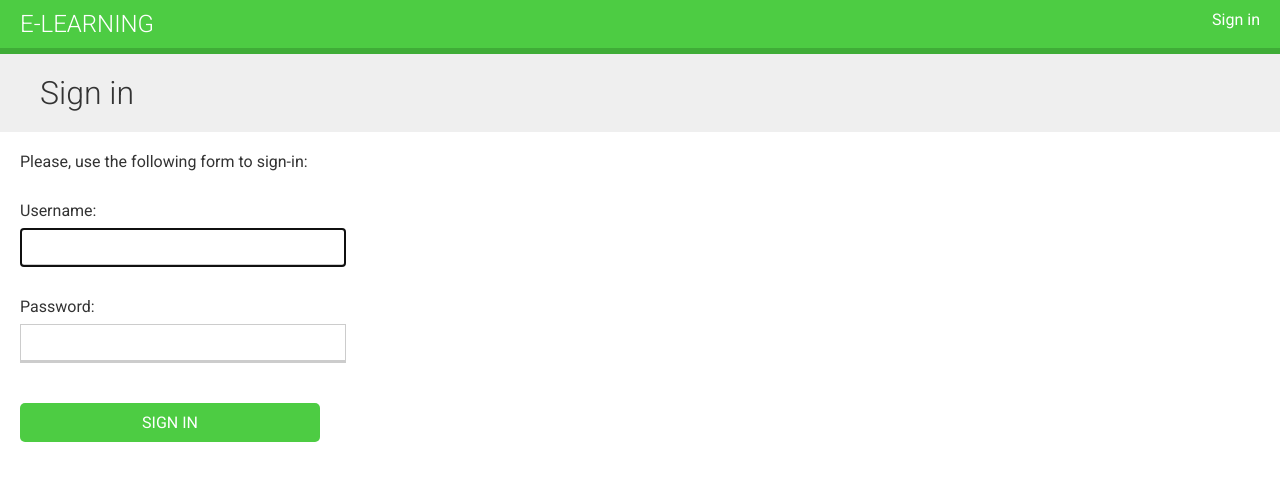
After one commit to blessed-sibanda/e-learning, a Django app: page /accounts/login/ in a window 1280 px wide. The commit adds this page. Shown: the top 481 px of the page. Run offline with Django 3.2, Linux system fonts and the light colour scheme.

Commit message:
sign-in & sign-out

```diff
--- a/config/urls.py
+++ b/config/urls.py
@@ -15,7 +15,12 @@ Including another URLconf
 """
 from django.contrib import admin
 from django.urls import path
+from django.contrib.auth import views as auth_views
 
 urlpatterns = [
+    path('accounts/login/',
+         auth_views.LoginView.as_view(), name='login'),
+    path('accounts/logout/',
+         auth_views.LogoutView.as_view(), name='logout'),
     path('admin/', admin.site.urls),
 ]
--- a/courses/static/css/base.css
+++ b/courses/static/css/base.css
@@ -57,3 +57,21 @@ a.secondary-button {
   padding: 10px 20px;
   margin: 10px 0;
 }
+
+.module {
+  padding: 10px 20px;
+  float: left;
+  width: 600px;
+}
+
+.module h3 {
+  margin: 20px 0 0;
+  padding: 0;
+  width: 100%;
+}
+
+.module p {
+  margin: 10px 0 20px;
+  width: 100%;
+  float: left;
+}
--- a/courses/static/css/modules.css
+++ b/courses/static/css/modules.css
@@ -1,21 +1,3 @@
-.module {
-  padding: 10px 20px;
-  float: left;
-  width: 600px;
-}
-
-.module h3 {
-  margin: 20px 0 0;
-  padding: 0;
-  width: 100%;
-}
-
-.module p {
-  margin: 10px 0 20px;
-  width: 100%;
-  float: left;
-}
-
 ul#course-modules {
   list-style: none;
   overflow: auto;
--- /dev/null
+++ b/courses/templates/registration/login.html
@@ -0,0 +1,24 @@
+{% extends 'base.html' %}
+
+{% block title %}Sign in{% endblock %}
+
+{% block content %}
+    <h1>Sign in</h1>
+    <div class="module">
+        {% if form.errors %}
+            <p>
+                Your username and password didn't match. Please try again
+            </p>
+        {% else %}
+            <p>Please, use the following form to sign-in:</p>
+        {% endif %}
+        <div class="login-form">
+            <form action="{% url 'login' %}" method="post">
+                {% csrf_token %}
+                {{ form.as_p }}
+                <input type="hidden" name="next" value="{{ next }}">
+                <input type="submit" value="Sign in">
+            </form>
+        </div>
+    </div>
+{% endblock %}
```
Also changed, not shown: courses/templates/registration/logged_out.html (added, +12 -0 lines).
